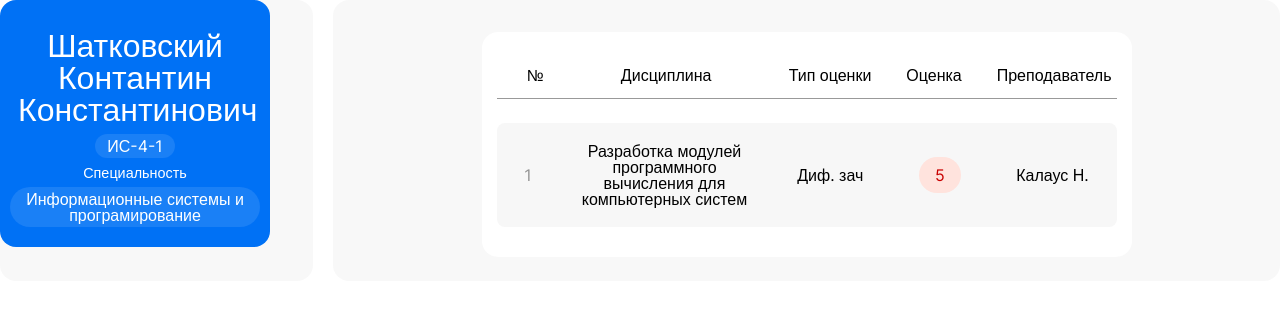
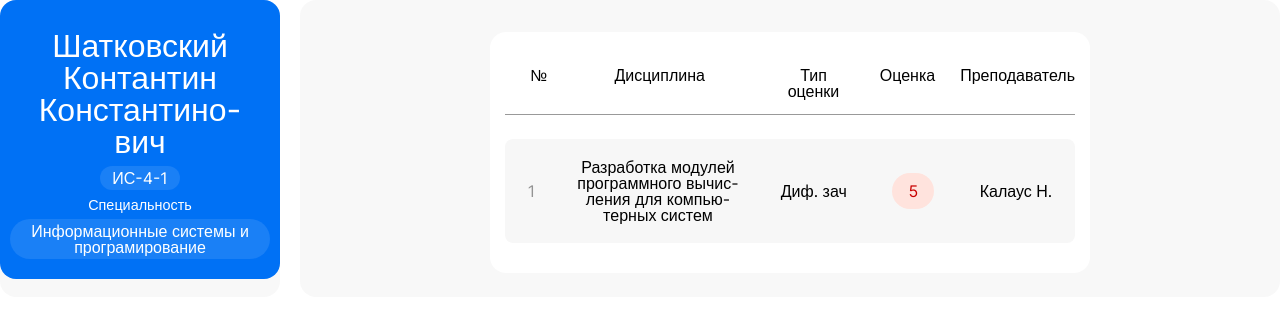
Before and after one commit to MoskvaRodion/Record_book, a PHP site: page / in a window 1280 px wide. Shown: the top 318 px of the page. Run offline with PHP 8.4, Linux system fonts and the light colour scheme.

Commit message:
TableMbEnd

```diff
--- a/css/style.css
+++ b/css/style.css
@@ -39,7 +39,7 @@ body {
 }
 
 .main_content-left {
-  max-width: 313px;
+  max-width: 280px;
   width: 100%;
   color: var(--leftContentColorItems);
   height: inherit;
@@ -57,7 +57,7 @@ body {
   border-radius: var(--BorderRadiusblocks);
   background: var(--leftContentBg);
   padding: 30px 10px 20px 10px;
-  max-width: 270px;
+  max-width: inherit;
 }
 
 .main_content-leftInternal__group {
@@ -73,6 +73,7 @@ body {
   white-space: wrap;
   max-width: 234px;
   width: 100%;
+  hyphens: auto;
 }
 
 .main_content-leftInternal__profession {
@@ -122,7 +123,7 @@ body {
 .table-estimation {
   border-radius: var(--BorderRadiusTable);
   width: 100%;
-  max-width: 650px;
+  max-width: 600px;
   background: var(--BgTable);
 
   display: flex;
@@ -138,7 +139,7 @@ body {
   counter-reset: table;
 
   position: relative;
-  z-index: 1;
+  z-index: 0;
 }
 
 .table-estimation thead {
@@ -160,7 +161,7 @@ body {
 
 .table-estimation tr {
   display: grid;
-  grid-template-columns: auto 210px auto auto auto;
+  grid-template-columns: auto 200px auto auto auto;
   width: 100%;
   text-align: center;
 }
--- a/index.html
+++ b/index.html
@@ -1,5 +1,5 @@
 <!DOCTYPE html>
-<html lang="en">
+<html lang="ru">
   <head>
     <meta charset="UTF-8" />
     <meta
```
